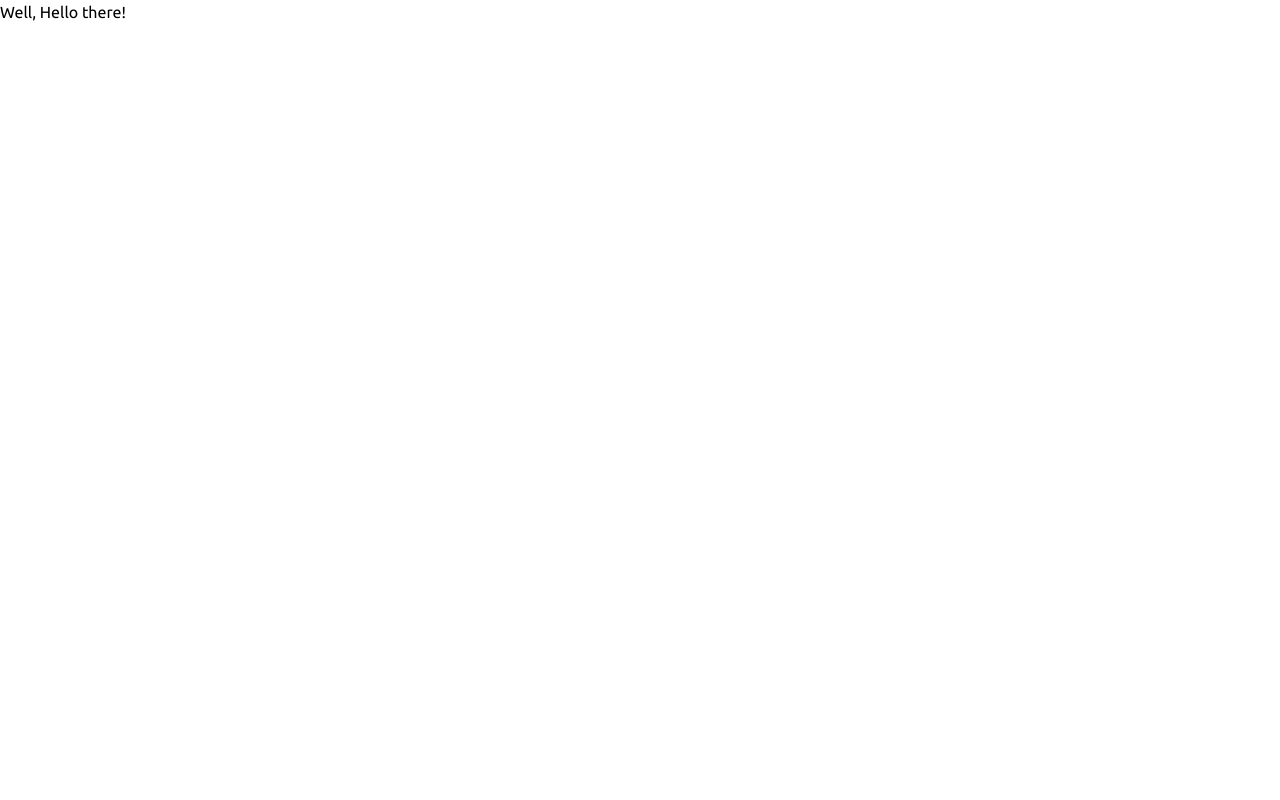
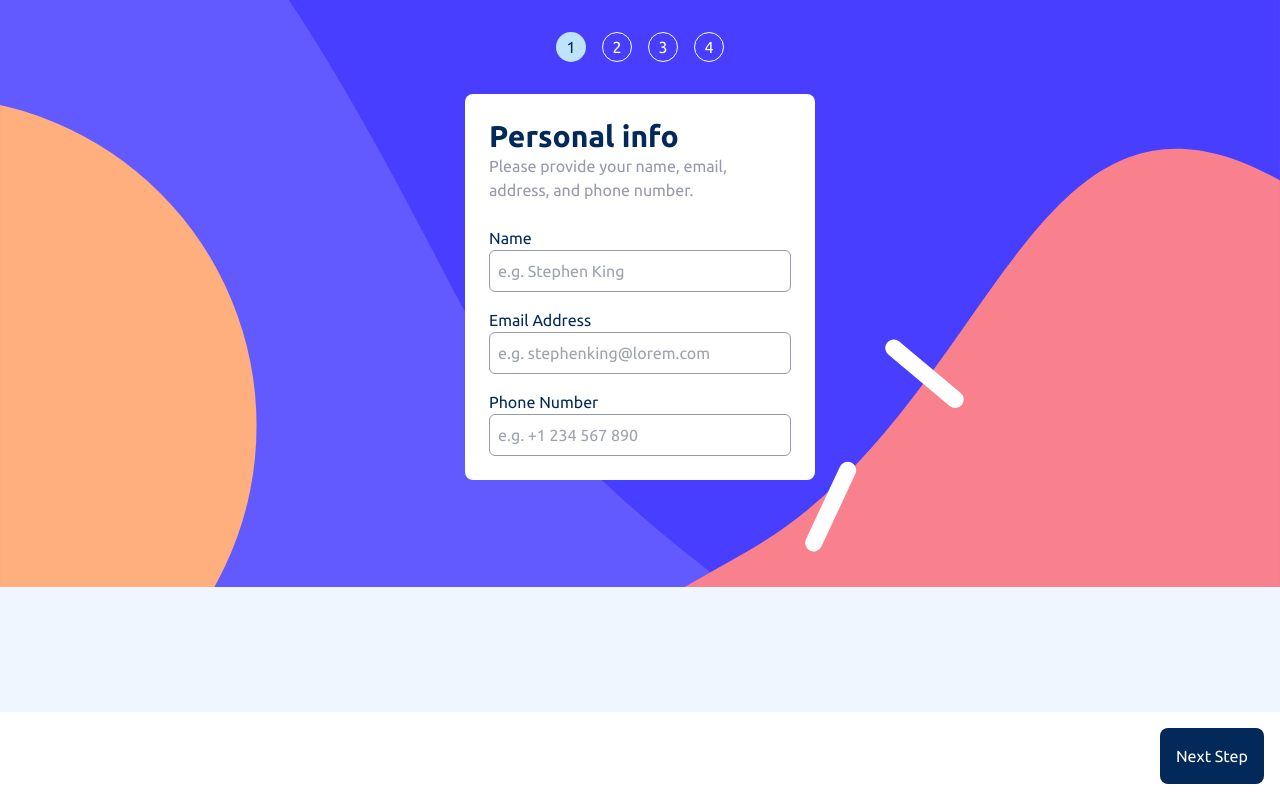
Before and after one commit to Qorbanzadeh/multi-step-form, a Next.js app: page / in a window 1280 px wide. Built offline with nearby package versions, Linux system fonts and the light colour scheme.

Commit message:
Add first step form

```diff
--- /dev/null
+++ b/src/components/form-header.component.tsx
@@ -0,0 +1,16 @@
+function FormHeader({
+  title,
+  description,
+}: {
+  title: string;
+  description: string;
+}) {
+  return (
+    <>
+      <h1 className="text-3xl font-bold text-left text-marinBlue">{title}</h1>
+      <p>{description}</p>
+    </>
+  );
+}
+
+export default FormHeader;
--- /dev/null
+++ b/src/components/form.component.tsx
@@ -0,0 +1,95 @@
+// library imports
+import Image from "next/image";
+import { clsx } from "clsx";
+
+// asset imports
+import MobileBgSlideBar from "../assets/images/bg-sidebar-mobile.svg";
+import { useState } from "react";
+import FormHeader from "./form-header.component";
+import Step1FormContent from "./step-1-form-content.component";
+import { cursorTo } from "readline";
+
+const steps = [
+  {
+    id: "personal-info",
+    number: 1,
+    title: "Personal info",
+    description: "Please provide your name, email, address, and phone number.",
+    content: <Step1FormContent />,
+  },
+  {
+    id: "plan",
+    number: 2,
+    title: "Select your plan",
+    description: "You have the option of monthly or yearly billing.",
+  },
+  {
+    number: 3,
+    title: "add-ons",
+    description: "Add-ons help enhance your gaming experience.",
+  },
+  {
+    id: "finishing-up",
+    number: 4,
+    title: "Finishing up",
+    description: "Double-check everything looks OK before confirming.",
+  },
+];
+
+function Form() {
+  const [currentStep, setCurrentStep] = useState(steps[0]);
+
+  return (
+    <div className="relative flex items-start justify-center h-screen">
+      <div className="absolute top-0 w-full ">
+        <Image
+          priority
+          className="w-full"
+          aria-hidden
+          src={MobileBgSlideBar}
+          alt=""
+        />
+      </div>
+      <div className="z-20 flex flex-col items-center justify-center">
+        {/* steps */}
+        <div className="flex items-center justify-center p-8 space-x-4 text-white bg-transparent">
+          {steps.map((step, index) => (
+            <span
+              key={index}
+              onClick={() => setCurrentStep(step)}
+              className={clsx({
+                "rounded-full w-[30px] h-[30px] grid place-items-center transition-all duration-300 ease-in-out":
+                  true,
+                "border border-white": currentStep !== step,
+                "bg-lightBlue text-marinBlue": currentStep === step,
+              })}
+            >
+              {step.number}
+            </span>
+          ))}
+        </div>
+        {/* step */}
+        <div className="w-[350px] bg-white rounded-lg p-6">
+          <FormHeader
+            title={currentStep.title}
+            description={currentStep.description}
+          />
+          <form className="pt-2" id={currentStep.id}>
+            {currentStep.content && currentStep.content}
+          </form>
+        </div>
+      </div>
+      <div className="absolute bottom-0 flex items-center justify-end w-full p-4 bg-white">
+        <button
+          form={currentStep.id}
+          type="submit"
+          className="p-4 text-white rounded-lg bg-marinBlue"
+        >
+          Next Step
+        </button>
+      </div>
+    </div>
+  );
+}
+
+export default Form;
--- a/src/components/layout.component.tsx
+++ b/src/components/layout.component.tsx
@@ -23,7 +23,13 @@ const font = localFont({
 });
 
 function Layout({ children }: { children: React.ReactNode }) {
-  return <main className={`${font.variable} font-sans`}>{children}</main>;
+  return (
+    <main
+      className={`${font.variable} font-sans bg-magnolia h-screen text-coolGray w-screen`}
+    >
+      {children}
+    </main>
+  );
 }
 
 export default Layout;
--- /dev/null
+++ b/src/components/step-1-form-content.component.tsx
@@ -0,0 +1,32 @@
+function Step1FormContent() {
+  return (
+    <>
+      <label className="flex flex-col pt-4">
+        <span className="text-marinBlue">Name</span>
+        <input
+          type="text"
+          placeholder="e.g. Stephen King"
+          className="p-2 border rounded-md border-coolGray"
+        />
+      </label>
+      <label className="flex flex-col pt-4">
+        <span className="text-marinBlue">Email Address</span>
+        <input
+          type="email"
+          placeholder="e.g. stephenking@lorem.com"
+          className="p-2 border rounded-md border-coolGray"
+        />
+      </label>
+      <label className="flex flex-col pt-4">
+        <span className="text-marinBlue">Phone Number</span>
+        <input
+          type="tel"
+          placeholder="e.g. +1 234 567 890"
+          className="p-2 border rounded-md border-coolGray"
+        />
+      </label>
+    </>
+  );
+}
+
+export default Step1FormContent;
--- a/src/pages/index.tsx
+++ b/src/pages/index.tsx
@@ -3,6 +3,7 @@ import Head from "next/head";
 
 // component imports
 import Layout from "@/components/layout.component";
+import Form from "@/components/form.component";
 
 export default function Home() {
   return (
@@ -13,7 +14,9 @@ export default function Home() {
         <meta name="viewport" content="width=device-width, initial-scale=1" />
         <link rel="icon" href="/favicon.ico" />
       </Head>
-      <Layout>Well, Hello there!</Layout>
+      <Layout>
+        <Form />
+      </Layout>
     </>
   );
 }
```
